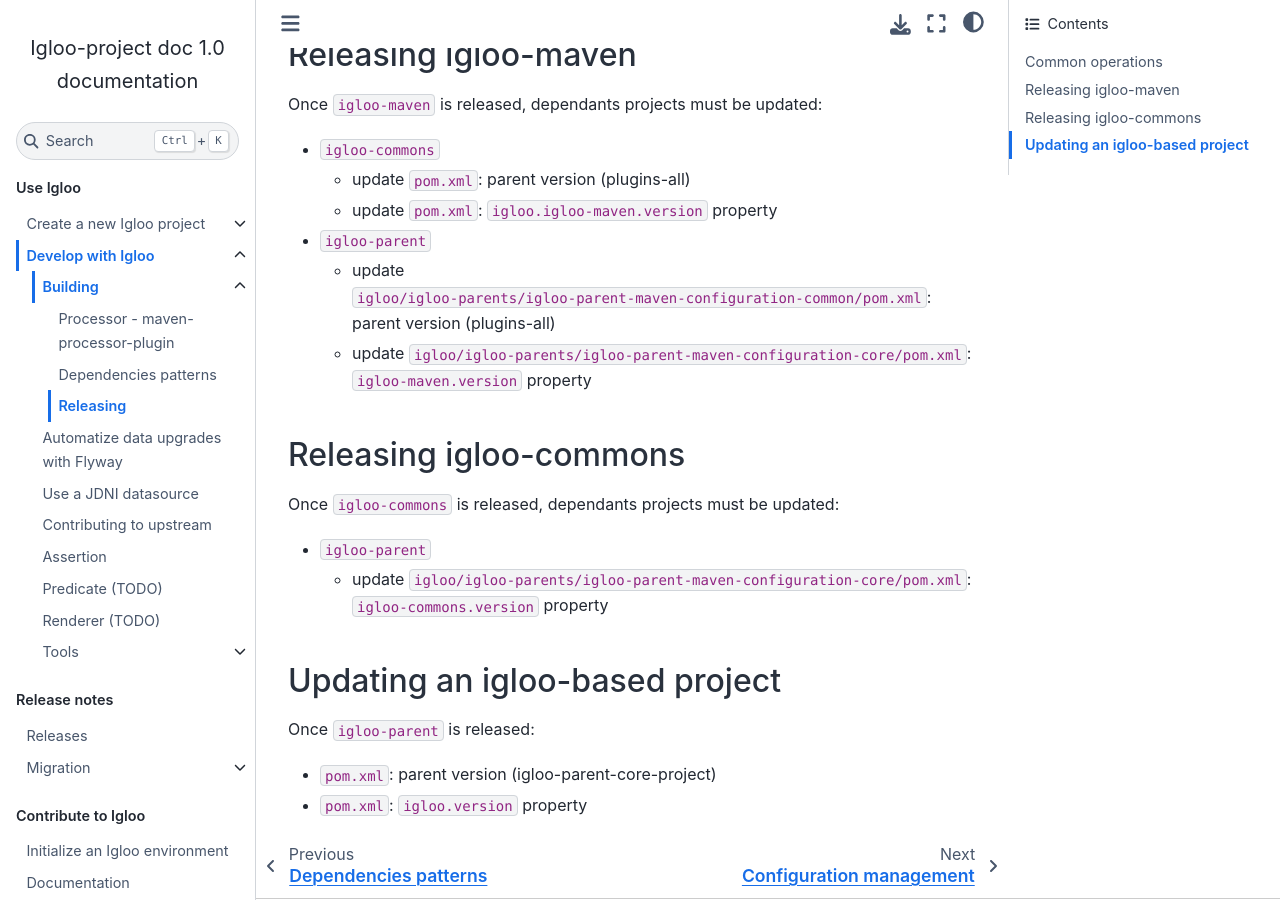
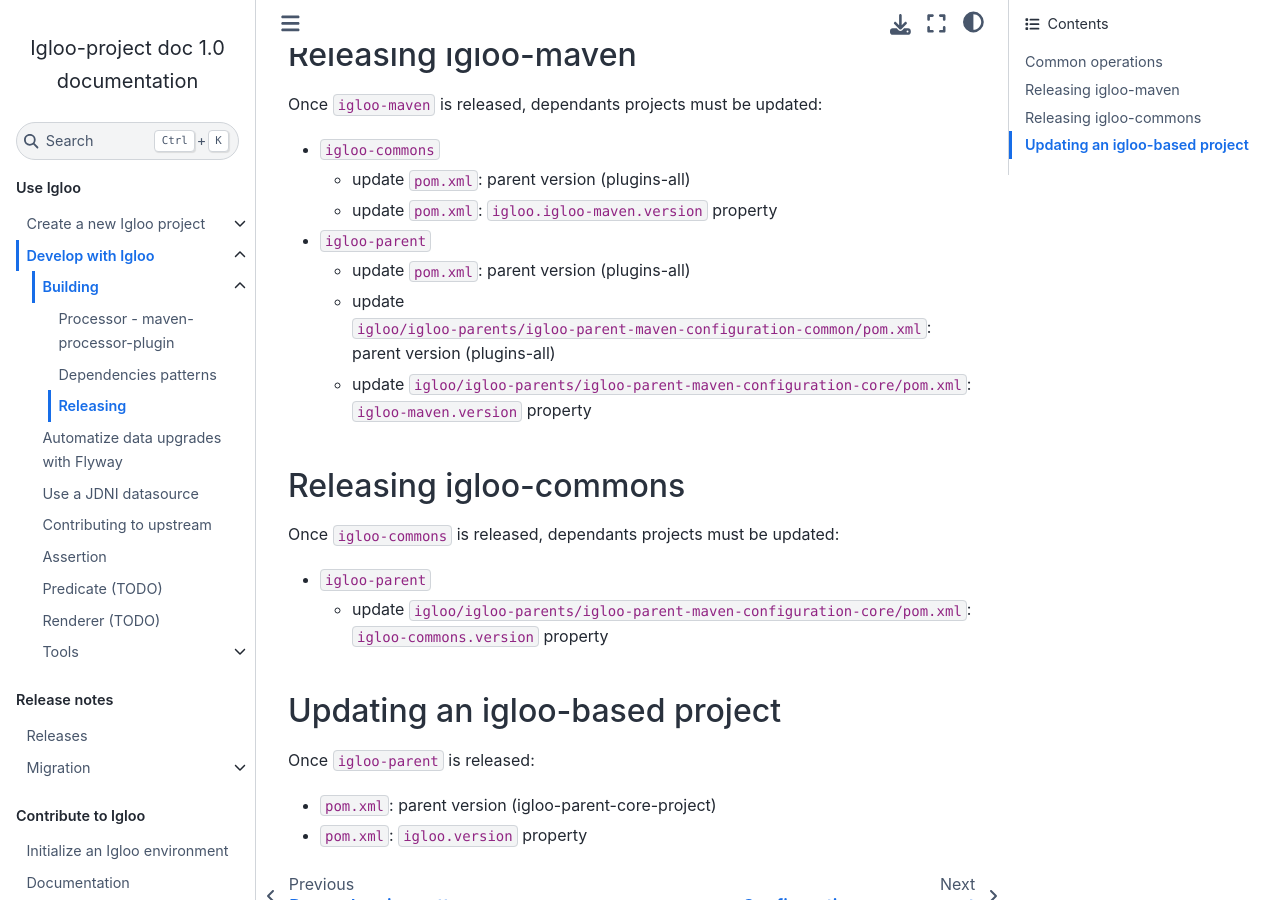
Before and after one commit to igloo-project/igloo-doc, a Sphinx documentation site: the page built from source/usage/features/releasing.md, in a window 1280 px wide and 900 px high, scrolled down 581 px. Built offline with Sphinx 7.4.7 and the Sphinx Book theme 1.1.4, drawn with Linux system fonts in a browser that asks for light colours.

Commit message:
update releasing documentation

```diff
--- a/source/usage/features/releasing.md
+++ b/source/usage/features/releasing.md
@@ -35,6 +35,7 @@ Once `igloo-maven` is released, dependants projects must be updated:
 
 * `igloo-parent`
 
+  * update `pom.xml`: parent version (plugins-all)
   * update `igloo/igloo-parents/igloo-parent-maven-configuration-common/pom.xml`: parent version (plugins-all)
   * update `igloo/igloo-parents/igloo-parent-maven-configuration-core/pom.xml`: `igloo-maven.version` property
 
```
